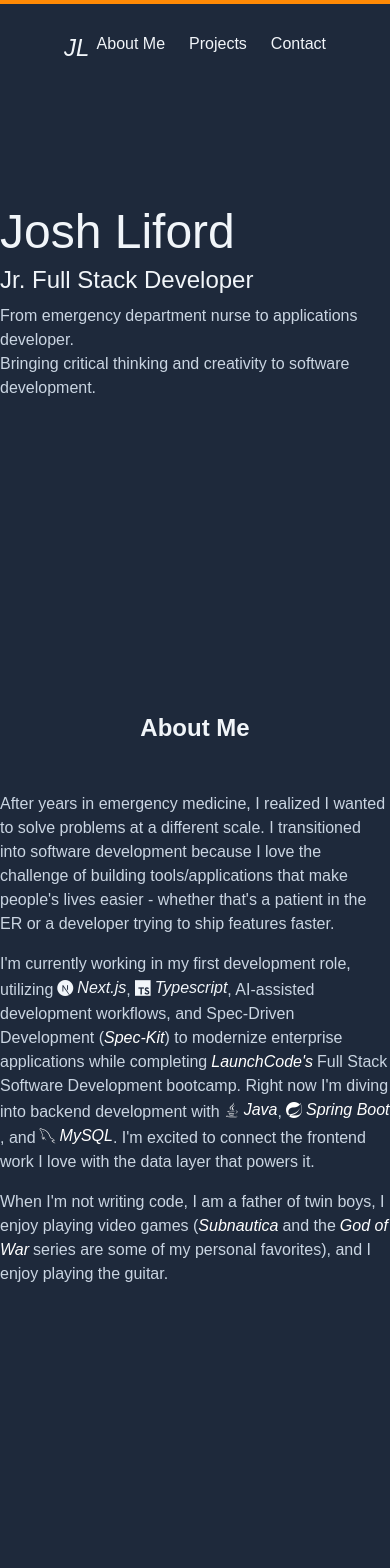
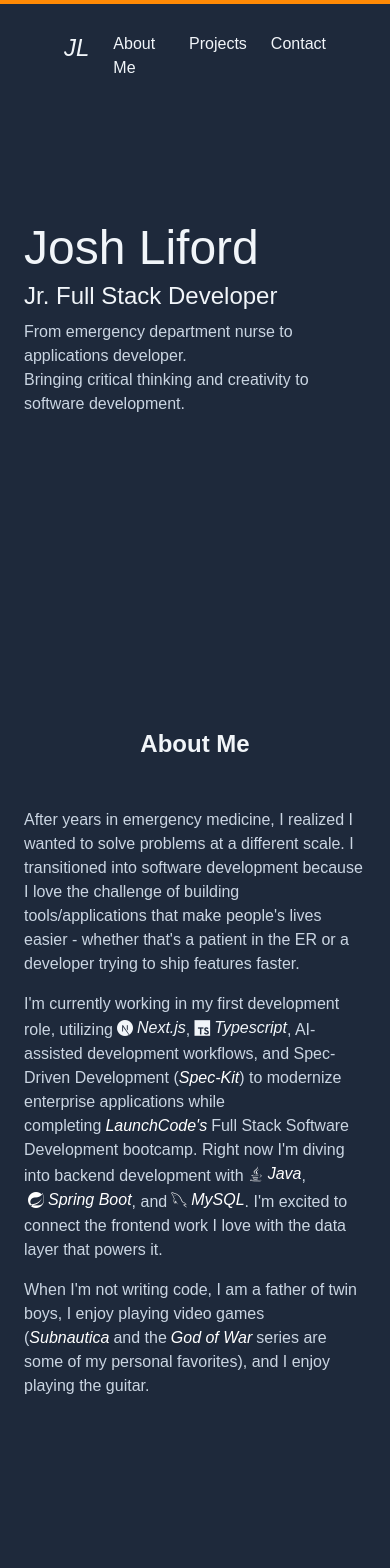
Before and after one commit to joshliford/joshliford.github.io, a React (Vite) app: page / in a window 390 px wide. Shown: the top 1568 px of the page. Built offline with nearby package versions, Linux system fonts and the light colour scheme.

Commit message:
added breakpoints for smaller viewports throughout

```diff
--- a/src/components/About.jsx
+++ b/src/components/About.jsx
@@ -1,6 +1,6 @@
 export default function About() {
   return (
-    <div className="space-y-4 max-w-3xl">
+    <div className="space-y-4 max-w-3xl px-6 md:px-8 lg:px-12">
       <p className="text-slate-300">
         After years in emergency medicine, I realized I wanted to solve problems
         at a different scale. I transitioned into software development because I
--- a/src/components/Contact.jsx
+++ b/src/components/Contact.jsx
@@ -2,7 +2,7 @@ import { Mail, Download } from "lucide-react";
 
 export default function Contact() {
   return (
-    <div className="w-full max-w-6xl px-4">
+    <div className="w-full max-w-6xl px-6 md:px-8 lg:px-12">
       <div className="grid grid-cols-1 md:grid-cols-[auto_1fr] gap-8 items-center">
         {/* Left column - Contact info */}
         <div className="flex flex-col items-center md:items-start gap-6">
--- a/src/components/Footer.jsx
+++ b/src/components/Footer.jsx
@@ -1,7 +1,7 @@
 export default function Footer() {
   return (
-    <div className="flex justify-center items-center">
-      <footer className="py-6">
+    <div className="flex justify-center text-center items-center py-6 px-6 md:px-8">
+      <footer>
         <p className="text-slate-400">
           <a
             href="https://github.com/joshliford"
--- a/src/components/Header.jsx
+++ b/src/components/Header.jsx
@@ -4,7 +4,7 @@ import { motion } from "motion/react";
 export default function Header() {
   return (
     <div>
-      <div className="flex flex-row justify-between px-16 py-8">
+      <div className="flex flex-row justify-between px-16 py-8 gap-6">
         <h2 className="text-2xl italic hover:text-orange-400 transition-colors">
           <a href="#">JL</a>
         </h2>
--- a/src/components/Hero.jsx
+++ b/src/components/Hero.jsx
@@ -4,11 +4,11 @@ export default function Hero() {
   return (
     <motion.div
       className="flex flex-col"
-      initial={{ x: -100, opacity: 0 }}
+      initial={{ x: -300, opacity: 0 }}
       animate={{ x: 0, opacity: 1 }}
       transition={{ duration: 2, ease: "easeOut" }}
     >
-    <div className="flex flex-col justify-center">
+    <div className="flex flex-col justify-center px-6 md:px-8 lg:px-12">
       <div className="flex flex-col text-left space-y-2 mb-6">
         <h1 className="text-5xl text-slate-100">Josh Liford</h1>
         <h2 className="text-2xl text-slate-100">Jr. Full Stack Developer</h2>
--- a/src/components/Projects.jsx
+++ b/src/components/Projects.jsx
@@ -3,7 +3,7 @@ import projectInfo from "../../projectInfo";
 
 export default function Projects() {
   return (
-    <div className="flex flex-col justify-center text-left items-center space-y-6">
+    <div className="flex flex-col justify-center text-left items-center space-y-6 px-6 md:px-8 lg:px-12">
       <div>
         {projectInfo.map((proj) => (
           <ProjectCard
```
